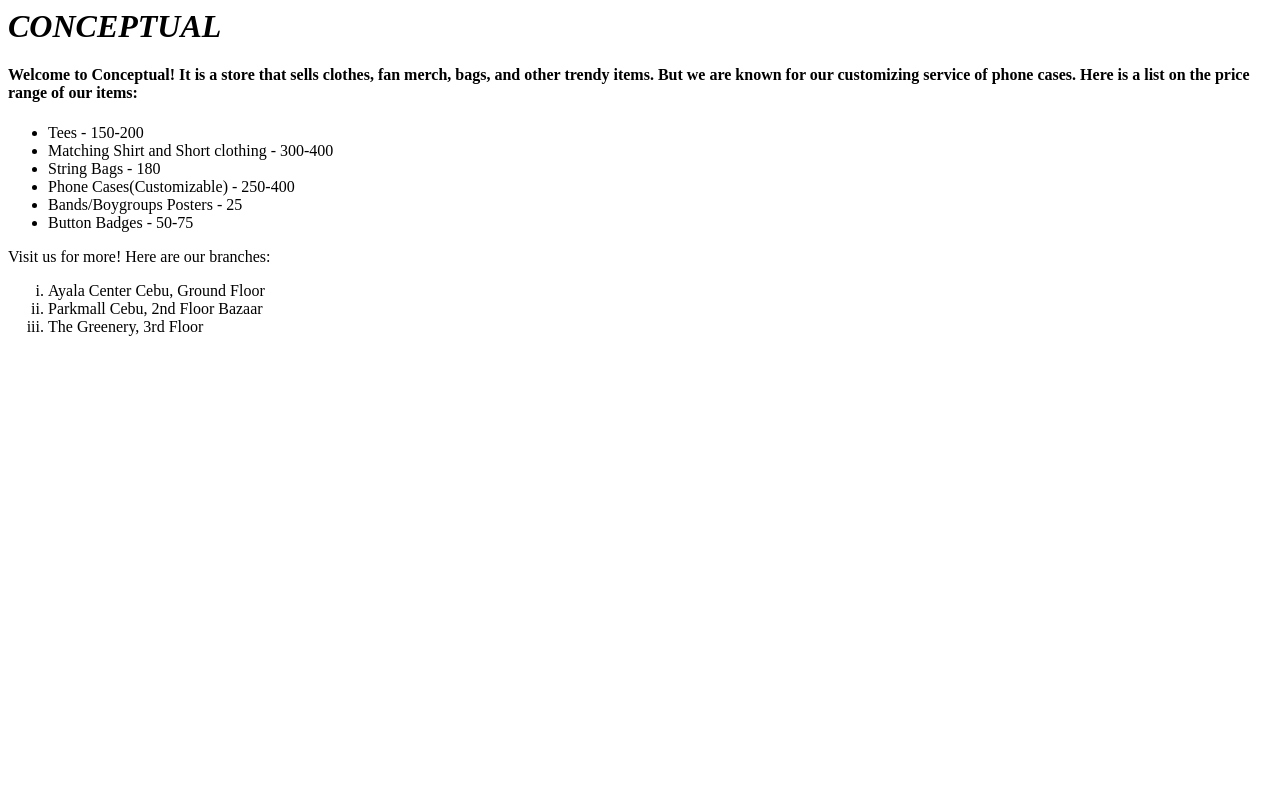
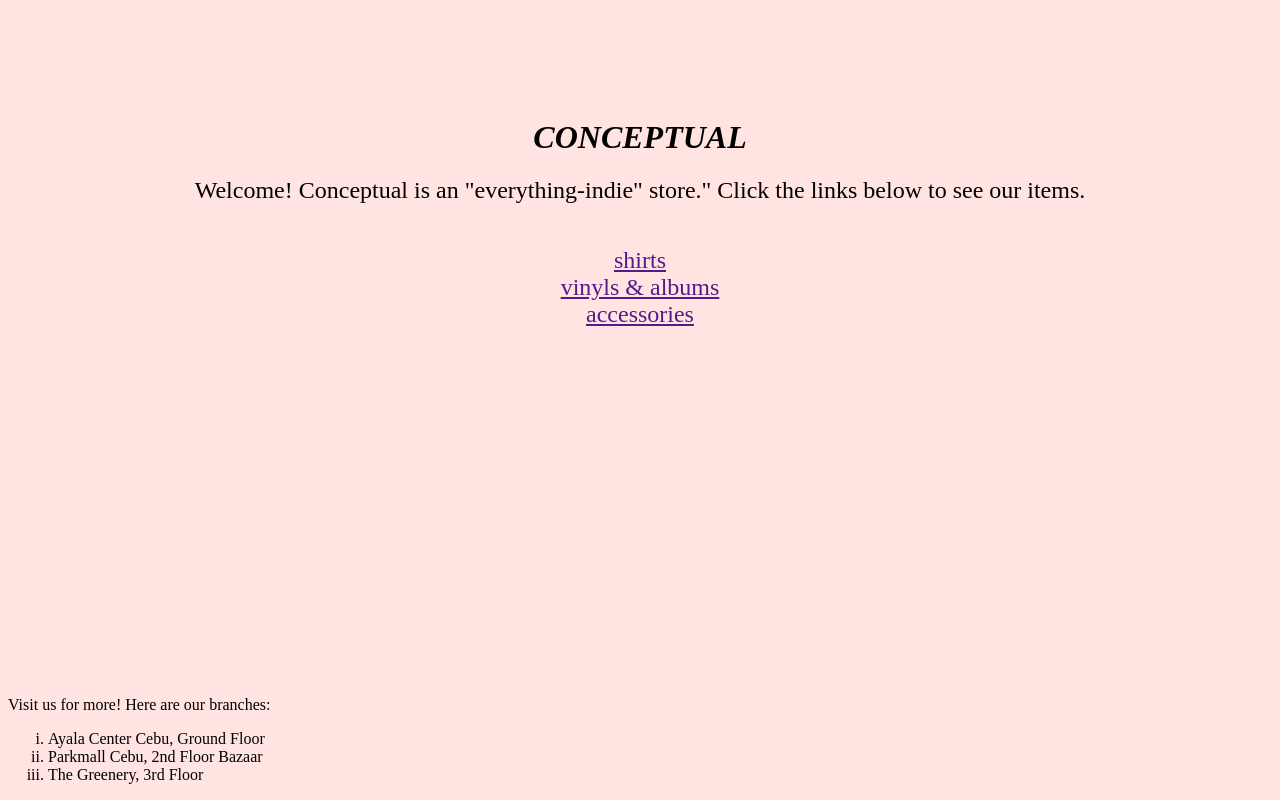
Before and after one commit to BitanaJulienne/Lab4, a plain HTML site: page index.html in a window 1280 px wide. Drawn offline with Linux system fonts and the light colour scheme.

Commit message:
Update index.html

```diff
--- a/index.html
+++ b/index.html
@@ -1,23 +1,24 @@
 <html>
 <head>
-<title> Lab 3 </title>
+<title> Lab 4 </title>
 </head>
-<body>
-<h1> <i> CONCEPTUAL </i></H1>
-<p><h4> Welcome to Conceptual! It is a store that sells clothes, fan merch, bags, and other trendy items. But we are known for our customizing service of phone cases. Here is a list on the price range of our items: </h4></p>
-<ul style="list-style-type:disc">
-	<li> Tees - 150-200 </li>
-	<li> Matching Shirt and Short clothing - 300-400 </li>
-	<li> String Bags - 180 </li>
-	<li> Phone Cases(Customizable) - 250-400 </li>
-	<li> Bands/Boygroups Posters - 25 </li>
-	<li> Button Badges - 50-75 </li>
-</ul>
-<p> Visit us for more! Here are our branches:
-<ol type="i">
-	<li> Ayala Center Cebu, Ground Floor </li>
-	<li> Parkmall Cebu, 2nd Floor Bazaar </li>
-	<li> The Greenery, 3rd Floor </li>
-</ol>
+<body style="background-color:mistyrose;">
+<center>
+	<h1> <i>
+	<br> <br> <br> CONCEPTUAL </i></h1>
+	<p> <font size="5"> Welcome! Conceptual is an "everything-indie" store." Click the links below to see our items. </p>
+	<br> <a href=""> shirts</a>
+	<br> <a href=""> vinyls &amp; albums</a>
+	<br> <a href=""> accessories</a>
+</center>
+<font size="3">
+	<div style="position: fixed; bottom: 0; width:100%; text-align: left">
+		Visit us for more! Here are our branches:
+		<ol type="i">
+			<li> Ayala Center Cebu, Ground Floor </li>
+			<li> Parkmall Cebu, 2nd Floor Bazaar </li>
+			<li> The Greenery, 3rd Floor </li>
+		</ol>
+	</div>
 </body>
 </html>
```
